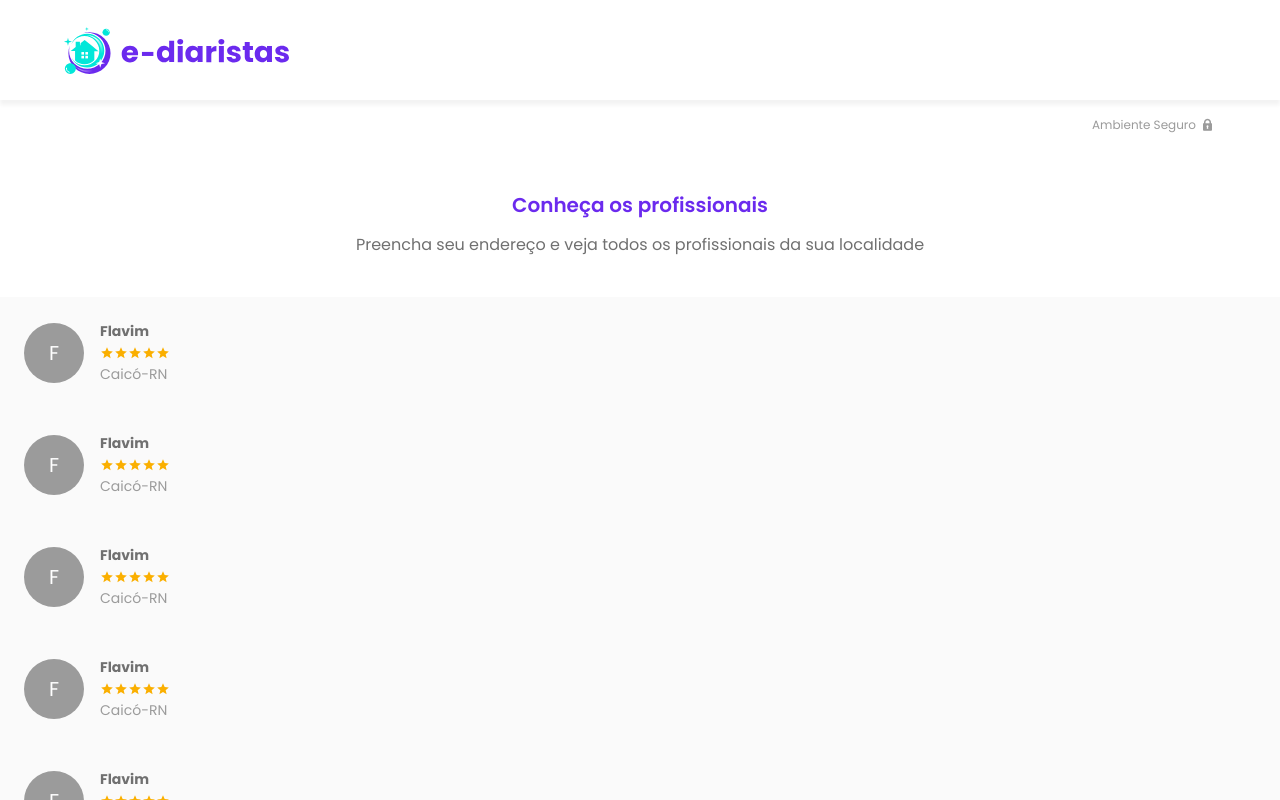
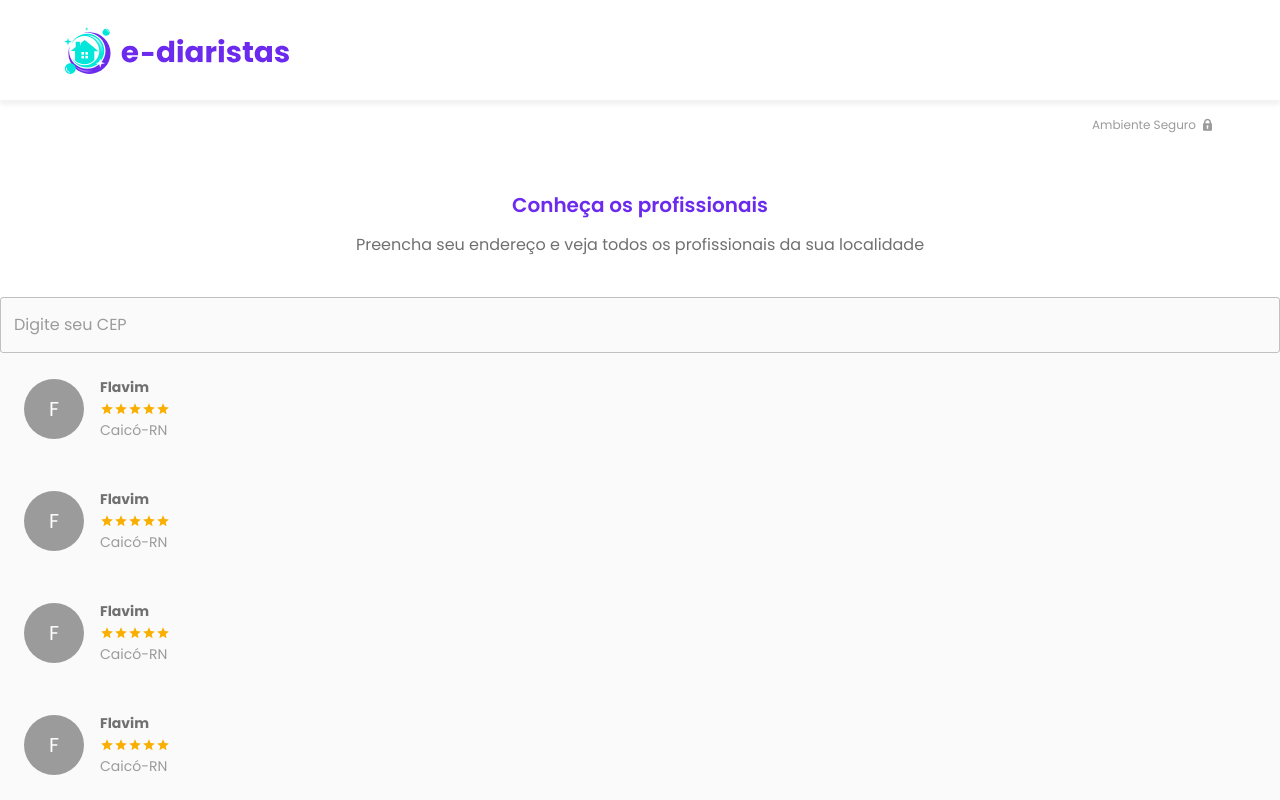
Before and after one commit to FlaviodosSantos/treinaweb-workshop-multistack-react, a Next.js app: page / in a window 1280 px wide. Shown: the top 800 px of the page. Built offline with nearby package versions, Linux system fonts and the light colour scheme.

Commit message:
textfiled finalizado, 2a aula até 40m21s

```diff
--- a/src/pages/index.tsx
+++ b/src/pages/index.tsx
@@ -1,6 +1,7 @@
 import SafeEnvironment from 'ui/components/feedback/SafeEnvironment/SafeEnvironment';
 import PageTitle from 'ui/components/data-display/PageTitle/PageTitle';
 import UserInformation from 'ui/components/data-display/UserInformation/UserInformation';
+import TextFieldMask from 'ui/components/inputs/TextFieldMask/TextFieldMask';
 
 
 export default function Home() {
@@ -10,6 +11,10 @@ export default function Home() {
       <PageTitle
         title={'Conheça os profissionais'}
         subtitle={'Preencha seu endereço e veja todos os profissionais da sua localidade'}
+      />
+
+      <TextFieldMask
+        mask={'99.999-999'} label={'Digite seu CEP'} fullWidth variant={'outlined'}
       />
 
       <UserInformation
--- /dev/null
+++ b/src/ui/components/inputs/TextFieldMask/TextFieldMask.tsx
@@ -0,0 +1,20 @@
+import React from 'react';
+import InputMask from 'react-input-mask';
+import TextField from 'ui/components/inputs/Textfield/TextField';
+import { OutlinedTextFieldProps } from '@material-ui/core';
+
+export interface TextFieldMaskProps extends OutlinedTextFieldProps {
+    mask: string;
+}
+
+const TextFieldMask: React.FC<TextFieldMaskProps> = ({ mask, ...props }) => {
+    return (
+        <InputMask mask={mask}  >
+            {() => {
+                return <TextField {...props} />
+            }}
+        </InputMask>
+    );
+};
+
+export default TextFieldMask;
--- /dev/null
+++ b/src/ui/components/inputs/Textfield/TextField.style.tsx
@@ -0,0 +1,12 @@
+import { experimentalStyled as styled } from '@material-ui/core/styles';
+import { TextField } from '@material-ui/core';
+
+export const TextFieldStyled = styled(TextField)`
+    .MuiInputBase-root{
+        background-color: ${({ theme }) => theme.palette.grey[50]} ;
+    }
+
+    .MuiOutLinedInput-notchedOutLine {
+        border-color: ${({ theme }) => theme.palette.grey[100]} ;
+    }
+`;
--- /dev/null
+++ b/src/ui/components/inputs/Textfield/TextField.tsx
@@ -0,0 +1,4 @@
+import React from "react";
+import { TextFieldStyled } from "./TextField.style";
+
+export default TextFieldStyled;
```
